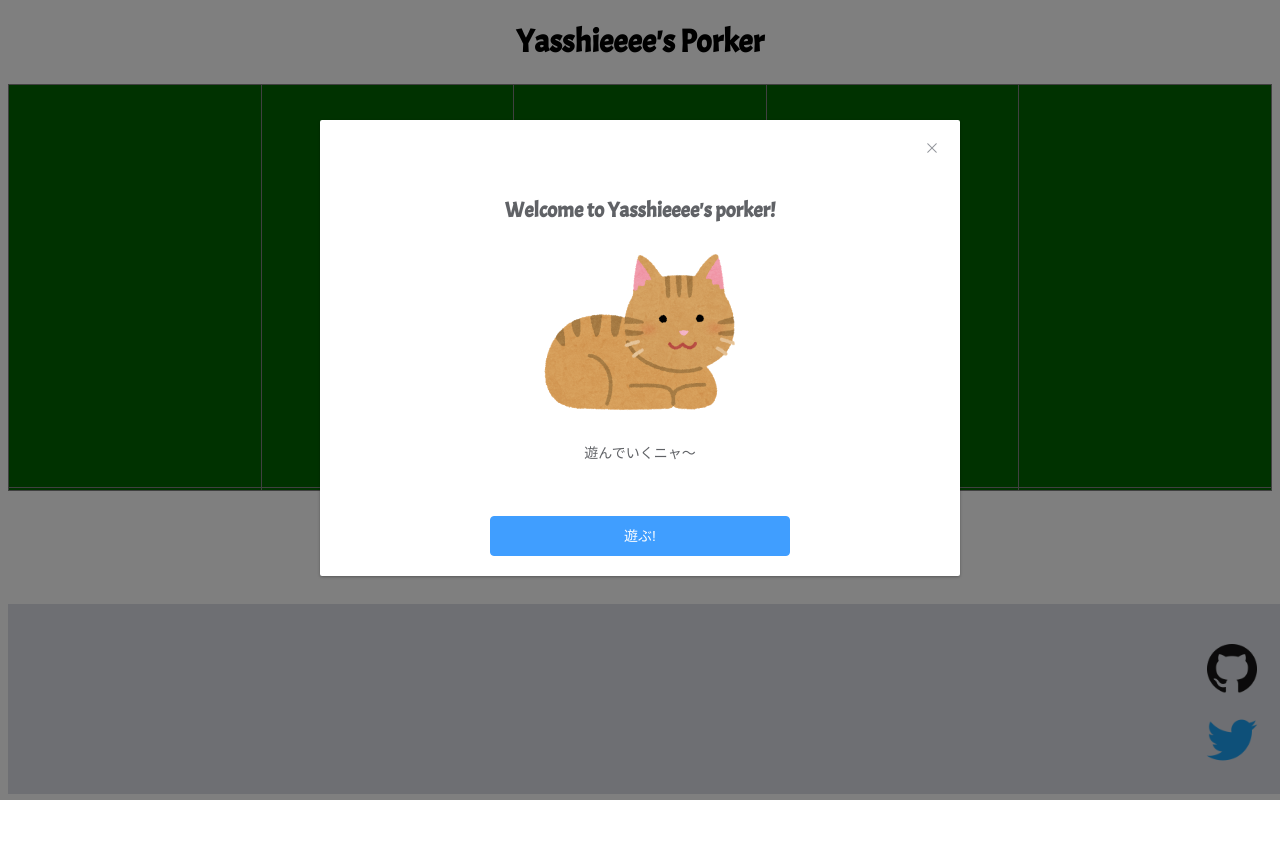
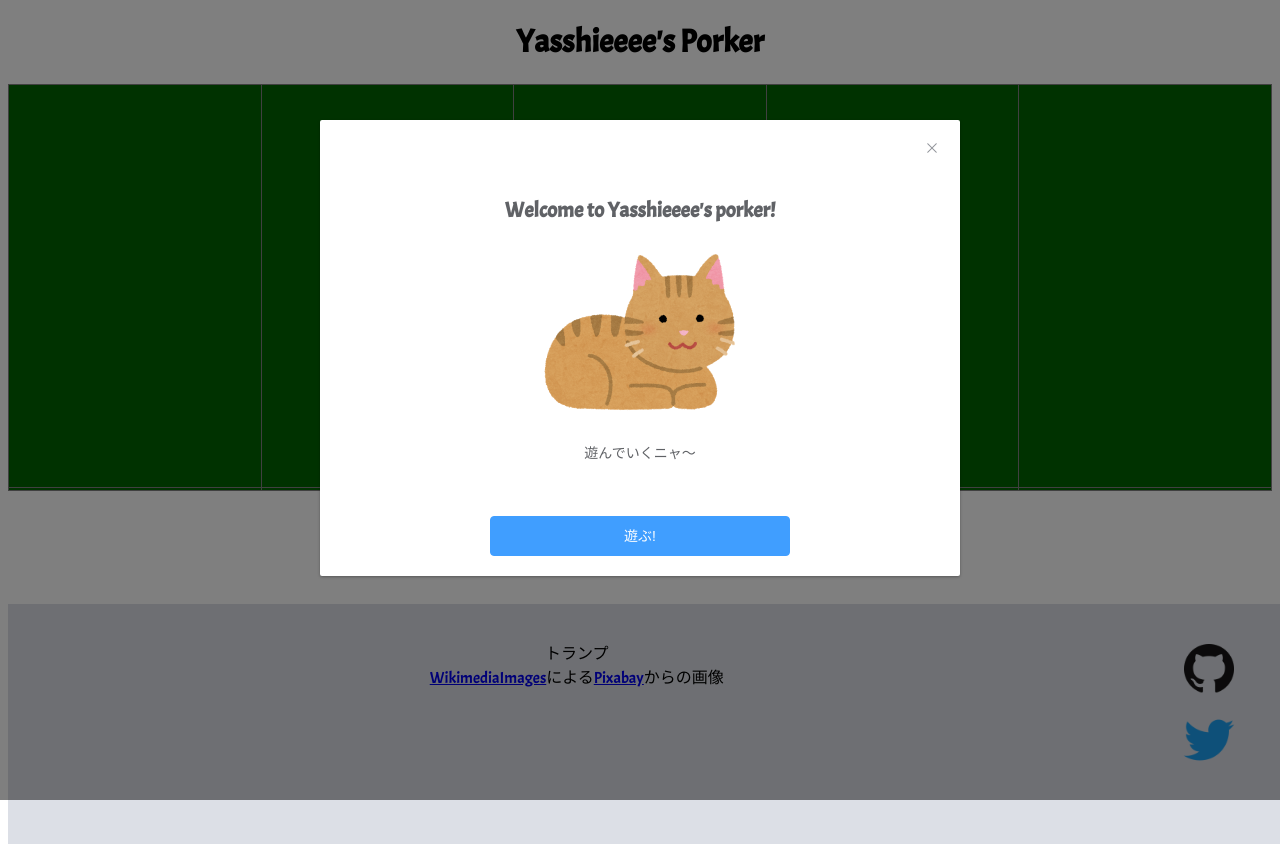
Before and after one commit to YaCpotato/porker_v2, a Vue app: page / in a window 1280 px wide. Shown: the top 852 px of the page. Before the commit the page ends 802 px from the top, so only its background shows below. Built offline with nearby package versions, Linux system fonts and the light colour scheme; the HTML template or start-up script is replaced by a standard one.

Commit message:
フッターを修正

```diff
--- a/src/App.vue
+++ b/src/App.vue
@@ -101,8 +101,11 @@
         </div>
     </div>
   </div>
-  <div id="main-footer" style="width:100%;height:150px;background-color:#DCDFE6;padding:20px;margin-top:20px;">
-    <div id="icon_space" style="height:100px;vertical-align: middle;text-align:center;float:right;margin:20px;">
+  <div id="main-footer" style="width:100%;height:200px;background-color:#DCDFE6;padding:20px;margin-top:20px;">
+    <div id="sponcer" style="width:50%;display: inline-block;">
+    <p>トランプ<br><a href="https://pixabay.com/ja/users/WikimediaImages-1185597/?utm_source=link-attribution&amp;utm_medium=referral&amp;utm_campaign=image&amp;utm_content=884206">WikimediaImages</a>による<a href="https://pixabay.com/ja/?utm_source=link-attribution&amp;utm_medium=referral&amp;utm_campaign=image&amp;utm_content=884206">Pixabay</a>からの画像</p>
+    </div>
+    <div id="icon_space" style="height:100px;width:10%;vertical-align: middle;text-align:center;float:right;margin:20px;display: inline-block;">
         <div><a href="https://github.com/YaCpotato" style="font-size:20px;"><img src="@/assets/begin_dialog/GitHub-Mark-64px.png" style="width:50px;height:auto;"></a></div>
         <div><a href="https://twitter.com/Yasshieeee"><img src="@/assets/begin_dialog/Twitter_Logo_Blue.png" style="width:80px;height:auto;object-fit: cover;"></a></div>
     </div>
```
